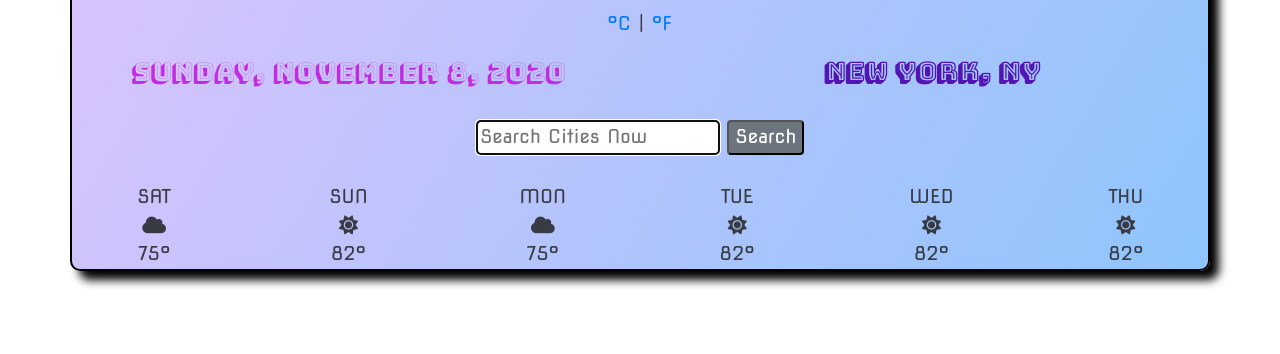
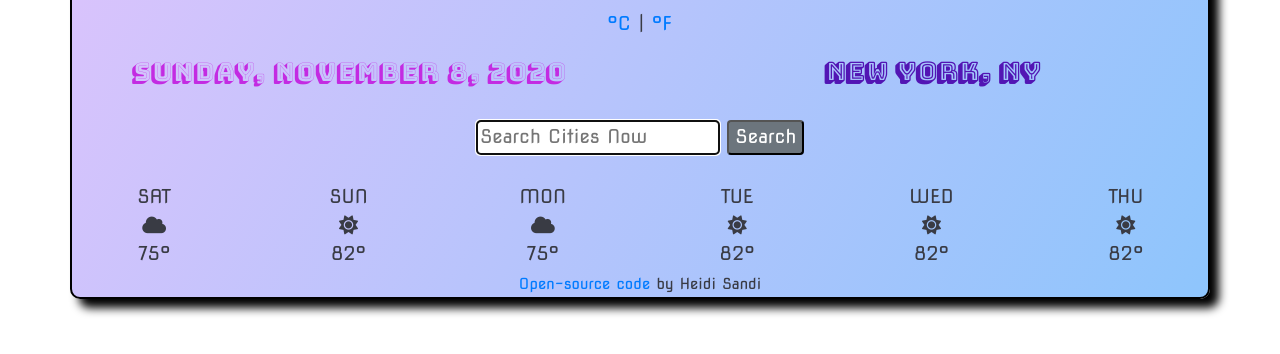
Before and after one commit to hhsandi/weather-app-2020, a plain HTML site: page index.html in a window 1280 px wide. Shown: the part 258-612 px from the top of the page. Drawn offline with nearby package versions, Linux system fonts and the light colour scheme; no server answers.

Commit message:
Added open-source link (blank currently)

```diff
--- a/index.html
+++ b/index.html
@@ -86,6 +86,12 @@
       <div class="col-2">82°</div>
       <div class="col-2">82°</div>
     </div>
+    <div>
+      <small>
+        <a href="" target="_blank">
+          Open-source code </a>by Heidi Sandi
+      </small>
+    </div>
   </div>
   <script src="script.js"></script>
 </body>
```
